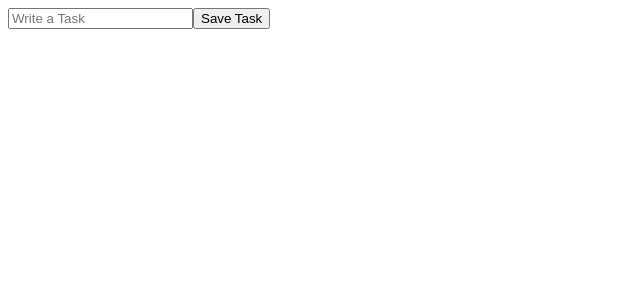
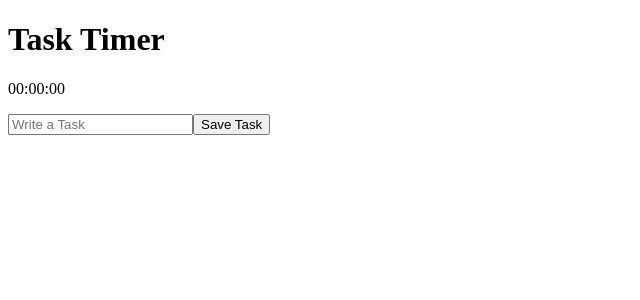
Before and after one commit to yuya-0928/yak-nextjs, a Next.js app: page / in a window 1280 px wide. Shown: the top 300 px of the page, without its empty margins (0-640 px from the left). Built offline with nearby package versions, Linux system fonts and the light colour scheme.

Commit message:
タスクの着手時間を計測するボタンを追加

```diff
--- a/src/app/components/TaskBlock.tsx
+++ b/src/app/components/TaskBlock.tsx
@@ -6,6 +6,7 @@ import { TaskListUpdatedContext } from "../context/TaskListUpdatedContext";
 import updateTaskStatus from "../services/indexedDB/updateTaskStatus";
 import updateTaskName from "../services/indexedDB/updateTaskName";
 import accessDB from "../services/indexedDB/accessDB";
+import { TaskTimerContext } from "../context/TaskTimerContextType";
 
 const StyledTaskBlock = styled('div')`
   display: flex;
@@ -19,6 +20,7 @@ type Props = {
 const TaskBlock: React.FC<Props> = ({task}: Props) => {
   const [isEditMode, setIsEditMode] = useState<boolean>(false);
   const {setIsTaskListUpdated} = useContext(TaskListUpdatedContext);
+  const {currentTaskId, setCurrentTaskId, isRunning, setIsRunning} = useContext(TaskTimerContext);
   const onChangeStatus = (taskId: number) => {
     console.log("task status changed");
     updateTaskStatus(taskId);
@@ -34,6 +36,11 @@ const TaskBlock: React.FC<Props> = ({task}: Props) => {
   const changeEditMode = () => {
     console.log("changeEditMode")
     setIsEditMode(!isEditMode);
+  }
+
+  const onTaskStart = (taskId: number) => {
+    setIsRunning(true);
+    setCurrentTaskId(taskId);
   }
 
   const onUpdateTaskName = (e: React.FormEvent<HTMLFormElement>, taskId: number) => {
@@ -68,6 +75,8 @@ const TaskBlock: React.FC<Props> = ({task}: Props) => {
           <p>Status:{task.status}</p>
           <button onClick={() => {onTaskDelete(task.id)}}>delete</button>
           <button onClick={() => {changeEditMode()}}>Edit</button>
+          {task.id !== currentTaskId && (<button onClick={() => onTaskStart(task.id)}>Start</button>)}
+          {task.id === currentTaskId && isRunning && (<p>着手中</p>)}
         </StyledTaskBlock>
       ): (
         <StyledTaskBlock>
--- a/src/app/components/TaskTimer.tsx
+++ b/src/app/components/TaskTimer.tsx
@@ -1,32 +1,32 @@
-import { useContext, useRef, useState } from "react";
+import { useContext, useEffect } from "react";
 import { TaskTimerContext } from "../context/TaskTimerContextType";
 
 const TaskTimer = () => {
-  const [time, setTime] = useState(0);
-  const {isRunning, setIsRunning} = useContext(TaskTimerContext);
-  const intervalRef = useRef<NodeJS.Timeout | null>(null);
+  const {isRunning, setIsRunning, setCurrentTaskId, elapsedTime, setElapsedTime} = useContext(TaskTimerContext);
 
-  const handleStart = () => {
-    setIsRunning(true);
-    intervalRef.current = setInterval(() => {
-      setTime(prevTime => prevTime + 1000);
-    }, 1000);
-  }
+  useEffect(() => {
+    if(isRunning) {
+      const interval = setInterval(() => {
+        setElapsedTime(prevTime => prevTime + 1000);
+      }, 1000);
+      return () => clearInterval(interval);
+    }
+  }, [isRunning, setElapsedTime])
 
   const handlePause = () => {
-    clearInterval(intervalRef.current as NodeJS.Timeout);
+    setCurrentTaskId(null);
     setIsRunning(false);
   }
 
-  const seconds = `0${Math.floor(time / 1000) % 60}`.slice(-2);
-  const minutes = `0${Math.floor(time / 60000) % 60}`.slice(-2);
-  const hours = `0${Math.floor(time / 3600000)}`.slice(-2);
+  const seconds = `0${Math.floor(elapsedTime / 1000) % 60}`.slice(-2);
+  const minutes = `0${Math.floor(elapsedTime / 60000) % 60}`.slice(-2);
+  const hours = `0${Math.floor(elapsedTime / 3600000)}`.slice(-2);
 
   return (
     <div>
       <h1>Task Timer</h1>
       <p>{hours}:{minutes}:{seconds}</p>
-      {isRunning ? (<button onClick={handlePause}>Pause</button>):(<button onClick={handleStart}>Start</button>)}
+      {isRunning && (<button onClick={handlePause}>Pause</button>)}
     </div>
   )
 }
--- /dev/null
+++ b/src/app/context/TaskTimerContextType.ts
@@ -0,0 +1,19 @@
+import {createContext} from "react";
+
+type TaskTimerContextType = {
+  currentTaskId: number | null,
+  setCurrentTaskId: React.Dispatch<React.SetStateAction<number | null>>,
+  isRunning: boolean;
+  setIsRunning: React.Dispatch<React.SetStateAction<boolean>>;
+  elapsedTime: number;
+  setElapsedTime: React.Dispatch<React.SetStateAction<number>>;
+}
+
+export const TaskTimerContext = createContext<TaskTimerContextType>({
+  currentTaskId: null,
+  setCurrentTaskId: ()=> { console.warn('setCurrentTaskName was called without a context provider'); },
+  isRunning: false,
+  setIsRunning: ()=> { console.warn('setIsRunning was called without a context provider'); },
+  elapsedTime: 0,
+  setElapsedTime: ()=> { console.warn('setElapsedTime was called without a context provider'); }
+});
--- a/src/app/page.tsx
+++ b/src/app/page.tsx
@@ -2,15 +2,23 @@
 import { useState } from 'react';
 import TaskForm from './components/TaskForm'
 import TaskList from './components/TaskList'
+import TaskTimer from './components/TaskTimer';
 import { TaskListUpdatedContext } from './context/TaskListUpdatedContext';
+import { TaskTimerContext } from './context/TaskTimerContextType';
 
 export default function Home() {
   const [isTaskListUpdated, setIsTaskListUpdated] = useState(false);
+  const [currentTaskId, setCurrentTaskId] = useState<number | null>(null);
+  const [isRunning, setIsRunning] = useState(false);
+  const [elapsedTime, setElapsedTime] = useState(0);
 
   return (
     <TaskListUpdatedContext.Provider value={{isTaskListUpdated, setIsTaskListUpdated}}>
-      <TaskForm />
-      <TaskList />
+      <TaskTimerContext.Provider value={{currentTaskId, setCurrentTaskId, isRunning, setIsRunning, elapsedTime, setElapsedTime}}>
+        <TaskTimer />
+        <TaskForm />
+        <TaskList />
+      </TaskTimerContext.Provider>
     </TaskListUpdatedContext.Provider>
   )
 }
```
